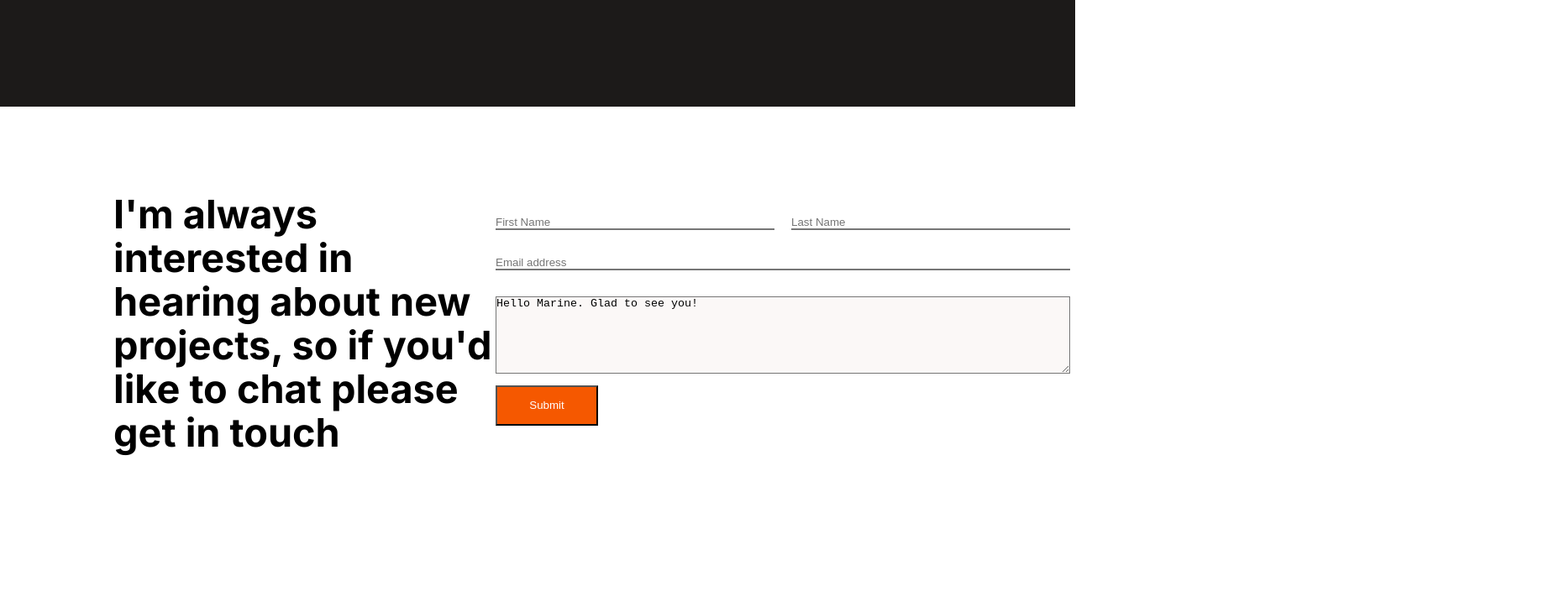
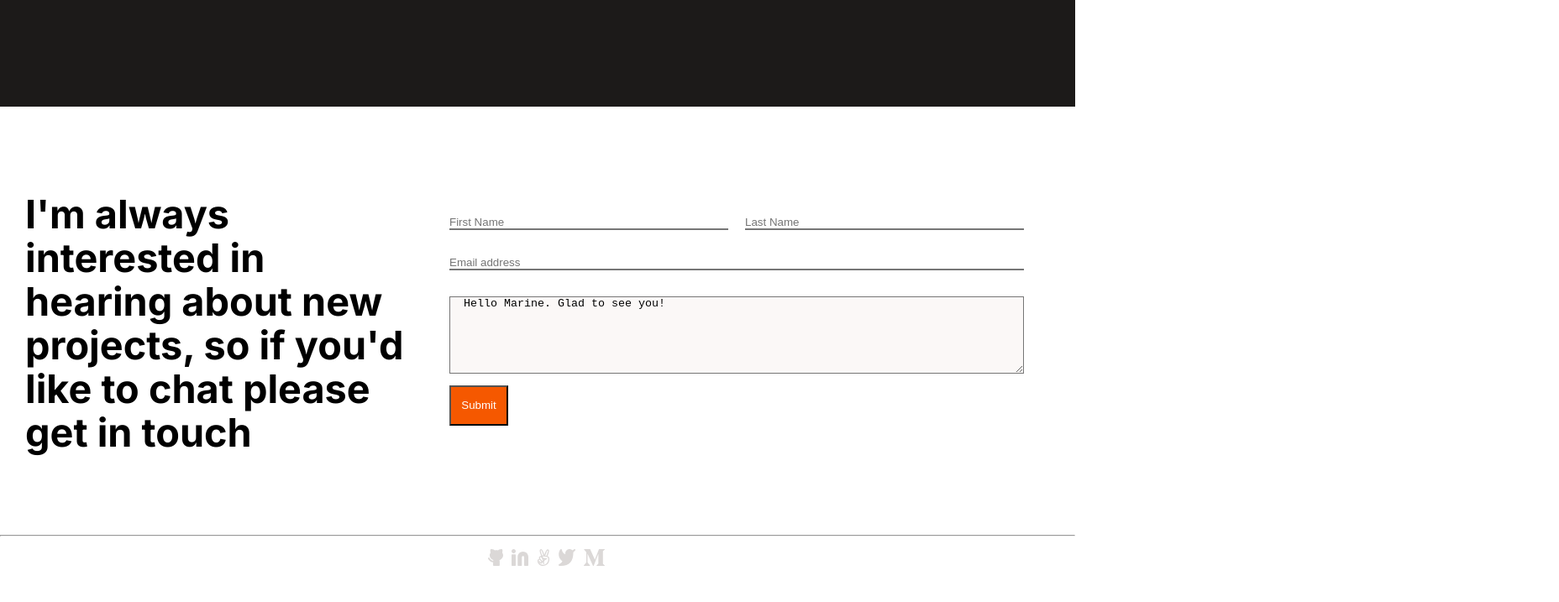
Before and after one commit to tahiry-dev/TSE-portfolio-trials, a plain HTML site: page index.html in a window 1280 px wide. Shown: the part 6580-7297 px from the top of the page at 84% size, 1856 px wide, since content can reach past the window. Drawn offline with Linux system fonts and the light colour scheme.

Commit message:
style social icons on footer

```diff
--- a/css/main.css
+++ b/css/main.css
@@ -328,13 +328,12 @@ li {
 
 /* -----------------------FOOTER--------------------------------*/
 
-footer {
+.footer-up {
   display: flex;
   flex-direction: row;
   align-items: flex-start;
-  padding: 130px 0px;
-  position: absolute;
-  left: 135px;
+  padding: 130px 30px;
+  margin-bottom: -80px;
 }
 
 aside {
@@ -349,6 +348,8 @@ aside {
   font-weight: bold;
   font-size: 40px;
   line-height: 52px;
+
+  margin-right: 50px;
 
   display: flex;
   align-items: center;
@@ -410,13 +411,21 @@ input[type="submit"] {
   padding: 12px;
 
   position: static;
-  width: 122px;
+  width: 70px;
   height: 48px;
   left: 0px;
   top: calc(50% - 48px/2 + 141px);
 
   background: #F55800;
-
-
   color: #FFFFFF;
 }
+
+.footer-down {
+  width: 100%;
+  margin-top: 10px;
+  margin-left: 45%;
+}
+
+hr {
+  width: 100%;
+}
--- a/index.html
+++ b/index.html
@@ -216,6 +216,7 @@
     </div>
   </main>
   <footer>
+    <div class="footer-up">
       <aside>
         <h3>
           I'm always interested in hearing about new projects,
@@ -240,6 +241,28 @@ Hello Marine. Glad to see you!
           </div>
         </form>
       </div>
+    </div>
+
+    <hr />
+    <div class="footer-down">
+      <div class="social">
+        <a class="social-link" href="https://github.com/SpaYco" target="_blank" rel="noreferrer noopener">
+          <img class="social-icon" src="./media/svg/github.svg" alt="GitHub Icon" />
+        </a>
+        <a class="social-link" href="https://www.linkedin.com/in/spayco" target="_blank" rel="noreferrer noopener">
+          <img class="social-icon" src="./media/svg/linkedin.svg" alt="LinkedIn Icon" />
+        </a>
+        <a class="social-link" href="https://angel.co/spayco" target="_blank" rel="noreferrer noopener">
+          <img class="social-icon" src="./media/svg/angel.svg" alt="AngelList Icon" />
+        </a>
+        <a class="social-link" href="https://twitter.com/iSpaYco" target="_blank" rel="noreferrer noopener">
+          <img class="social-icon" src="./media/svg/twitter.svg" alt="Twitter Icon" />
+        </a>
+        <a class="social-link" href="https://spayco.medium.com/" target="_blank" rel="noreferrer noopener">
+          <img class="social-icon" src="./media/svg/medium.svg" alt="Medium Icon" />
+        </a>
+      </div>
+    </div>
   </footer>
 
   <script src="https://kit.fontawesome.com/e966a3bd22.js" crossorigin="anonymous"></script>
```
Lines whose indentation alone changed are shown as unchanged.
